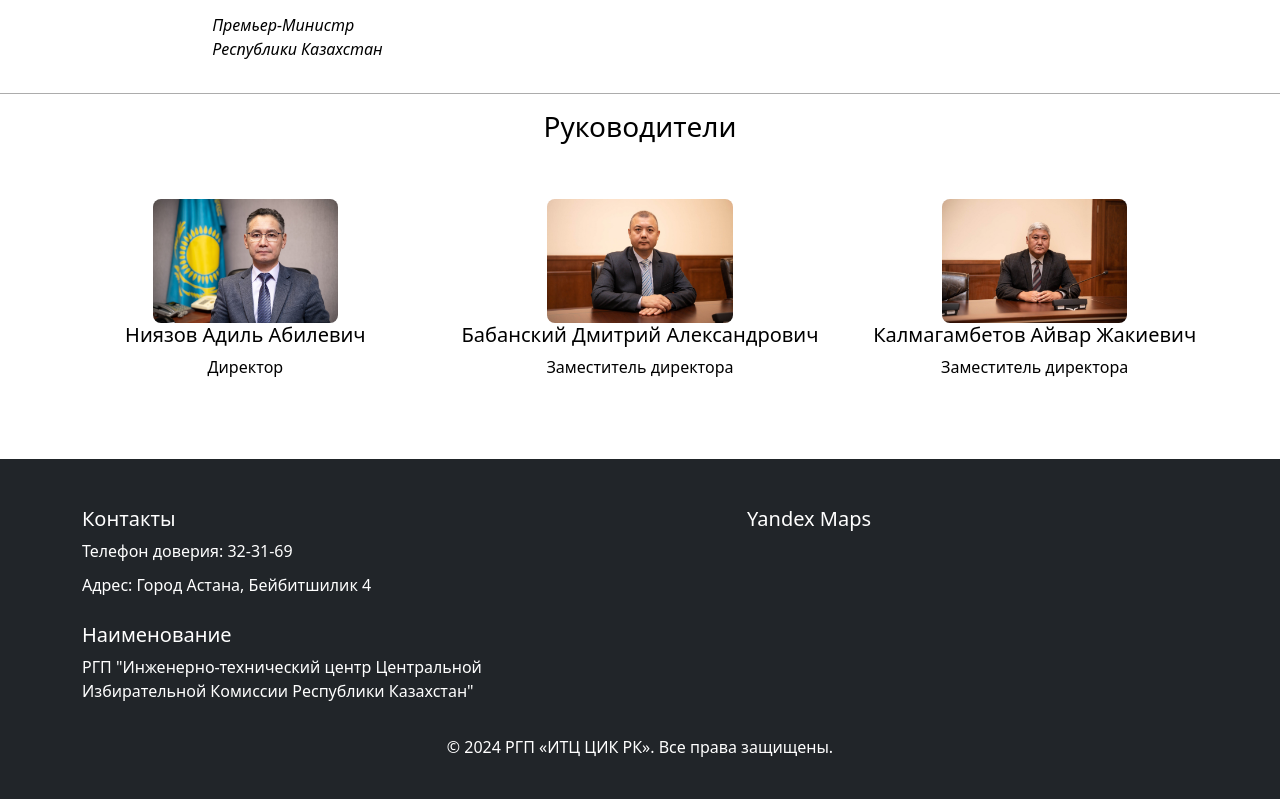
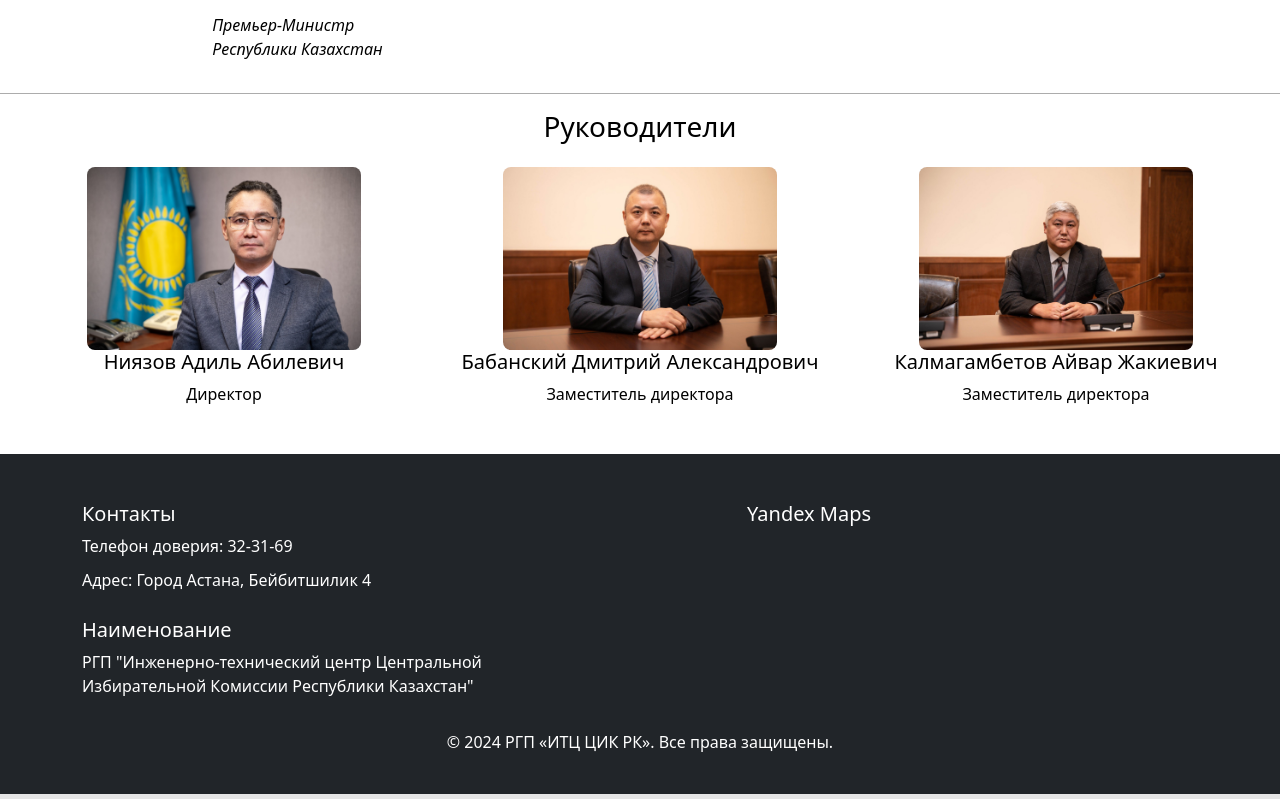
Before and after one commit to don-juann/election-gov-rgp, a plain HTML site: page main/about.html in a window 1280 px wide. Shown: the part 1004-1803 px from the top of the page. Drawn offline with nearby package versions, Linux system fonts and the light colour scheme.

Commit message:
minor changes

```diff
--- a/js/scripts.js
+++ b/js/scripts.js
@@ -32,10 +32,3 @@ function handleViewportWidth() {
 
 window.addEventListener('resize', handleViewportWidth);
 window.addEventListener('DOMContentLoaded', handleViewportWidth);
-
-
-// Карусель
-var myCarousel = new bootstrap.Carousel(document.getElementById('carousel'), {
-    interval: 8000,
-    wrap: true
-});
--- a/main/about.html
+++ b/main/about.html
@@ -74,19 +74,19 @@
     <!-- Rukovoditeli -->
     <div class="container-fluid bg-white py-3 text-center">
         <h3 id="heads"></h3>
-        <div class="row p-5">
+        <div class="row p-3">
             <div class="col-md-4">
-                <img class="rounded-3" width="50%" src="/source/niyazov.jpeg" alt="pfp1">
+                <img class="rounded-3" width="70%" src="/source/niyazov.jpeg" alt="pfp1">
                 <h5 id="principal-name"></h5>
                 <p id="principal"></p>
             </div>
             <div class="col-md-4">
-                <img class="rounded-3" width="50%" src="/source/babanskiy.jpg" alt="pfp1">
+                <img class="rounded-3" width="70%" src="/source/babanskiy.jpg" alt="pfp1">
                 <h5 id="principal-sub1-name"></h5>
                 <p class="principal-sub"></p>
             </div>
             <div class="col-md-4">
-                <img class="rounded-3" width="50%" src="/source/kalmagambetov.jpg" alt="pfp1">
+                <img class="rounded-3" width="70%" src="/source/kalmagambetov.jpg" alt="pfp1">
                 <h5 id="principal-sub2-name"></h5>
                 <p class="principal-sub"></p>
             </div>
```
Also changed, not shown: main/rgp.html (+7 -7 lines).
